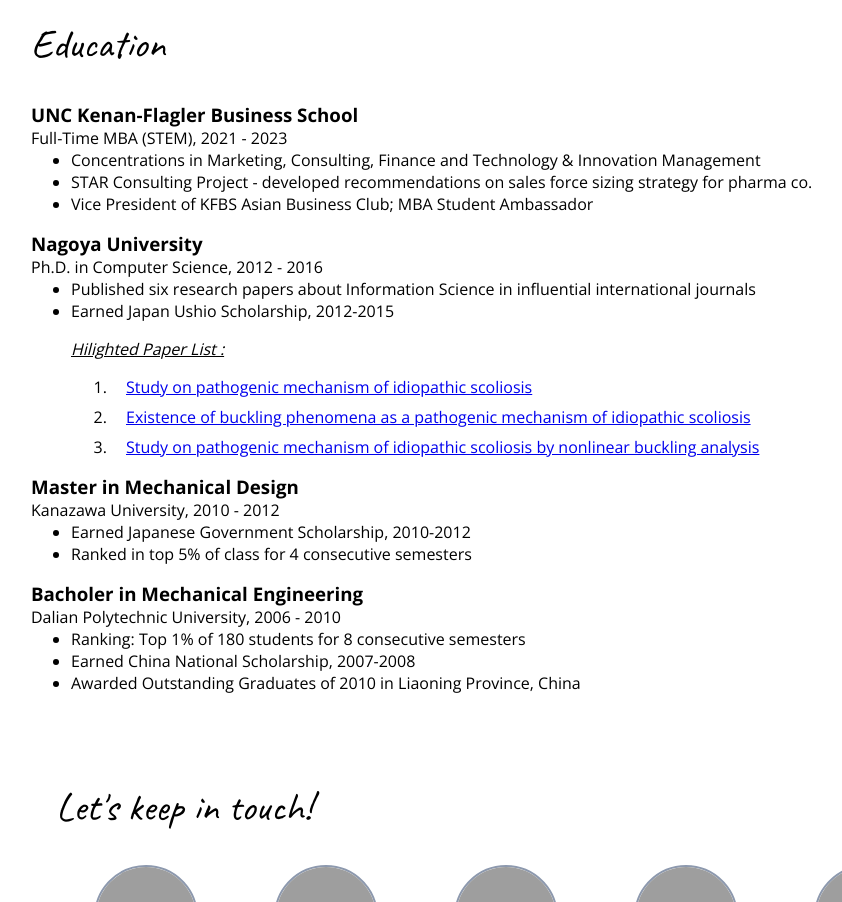
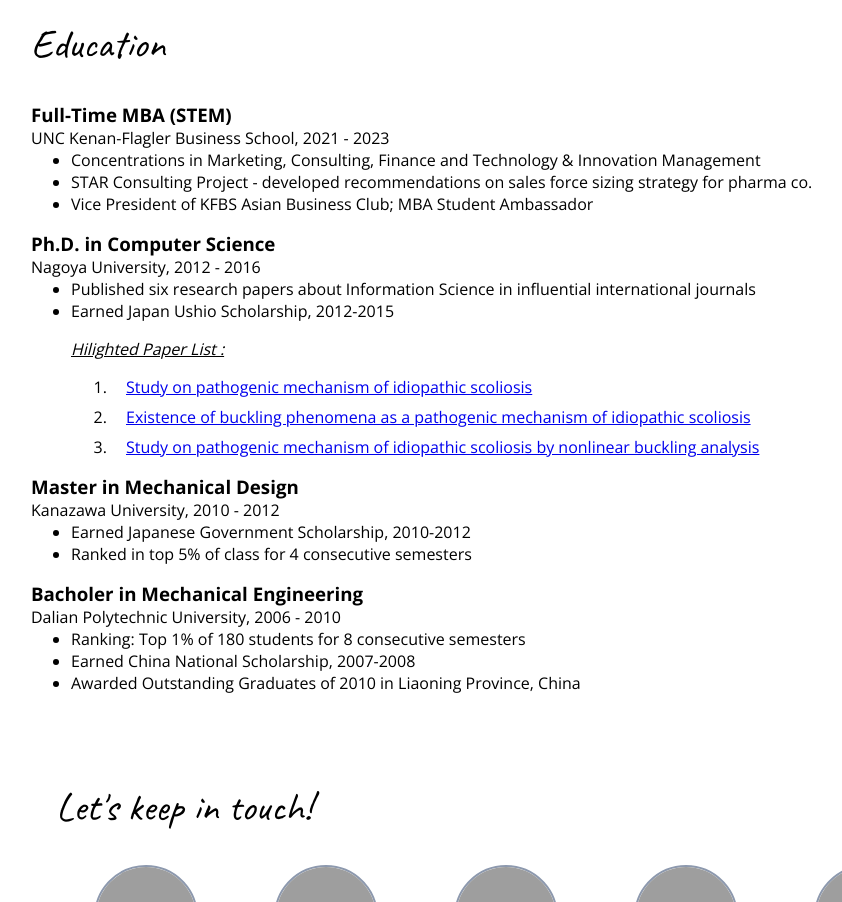
Before and after one commit to hansun1022/Resume, a plain HTML site: page index.html in a window 1280 px wide. Shown: the part 1404-2306 px from the top of the page, without its empty margins (134-976 px from the left). Drawn offline with nearby package versions, Linux system fonts and the light colour scheme; grey boxes are pictures that could not be loaded.

Commit message:
Update index.html

```diff
--- a/index.html
+++ b/index.html
@@ -86,16 +86,16 @@
             <div class="education-wrapper">
                 <h2>Education</h2>
                 <!---------------------School 1---------------------->
-                <h3>UNC Kenan-Flagler Business School</h3>
-                <p>Full-Time MBA (STEM), 2021 - 2023</p>
+                <h3>Full-Time MBA (STEM)</h3>
+                <p>UNC Kenan-Flagler Business School, 2021 - 2023</p>
                 <ul>
                     <li>Concentrations in Marketing, Consulting, Finance and Technology & Innovation Management </li>
                     <li>STAR Consulting Project - developed recommendations on sales force sizing strategy for pharma co. </li>
                     <li>Vice President of KFBS Asian Business Club; MBA Student Ambassador</li>
                 </ul>
                 <!---------------------School 2---------------------->
-                <h3>Nagoya University</h3>
-                <p>Ph.D. in Computer Science, 2012 - 2016</p>
+                <h3>Ph.D. in Computer Science</h3>
+                <p>Nagoya University, 2012 - 2016</p>
                 <ul>
                     <li>Published six research papers about Information Science in influential international journals</li>
                     <li>Earned Japan Ushio Scholarship, 2012-2015 </li>
```
